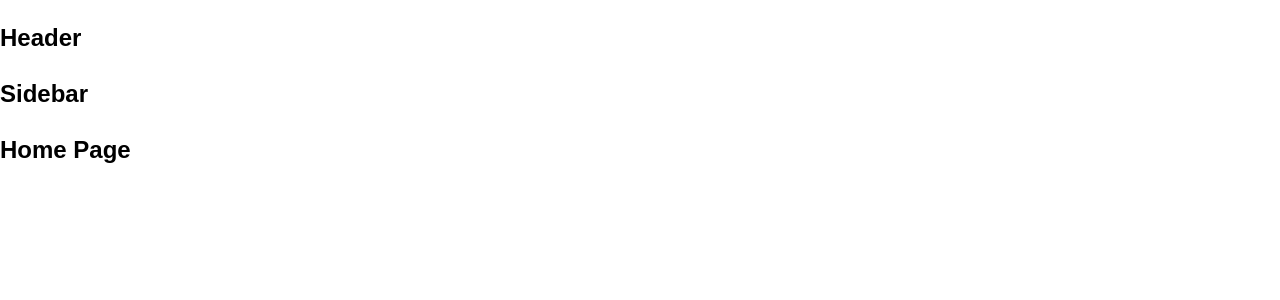
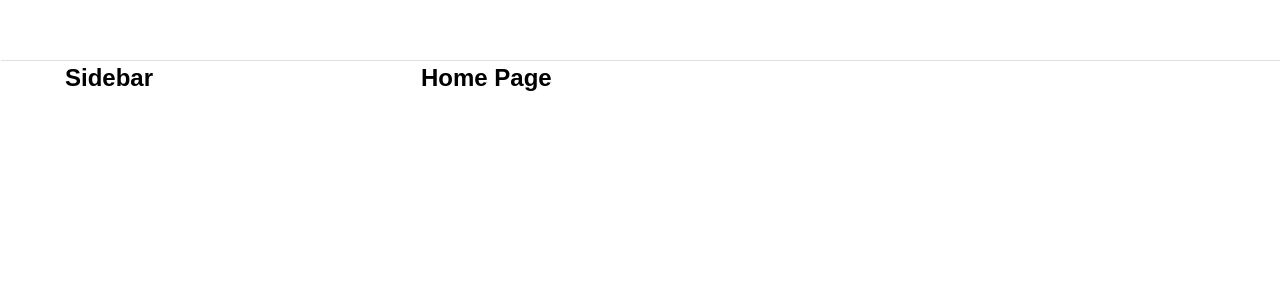
Before and after one commit to tduy30398/tiktok-ui, a React (Create React App) app: page / in a window 1280 px wide. Shown: the top 300 px of the page. Built offline with nearby package versions, Linux system fonts and the light colour scheme; a web font is replaced by a local one.

Commit message:
96. Dựng khung Layout mặc định

```diff
--- a/package.json
+++ b/package.json
@@ -6,6 +6,7 @@
     "@testing-library/jest-dom": "^5.16.5",
     "@testing-library/react": "^13.4.0",
     "@testing-library/user-event": "^13.5.0",
+    "classnames": "^2.3.1",
     "normalize.css": "^8.0.1",
     "react": "^18.2.0",
     "react-dom": "^18.2.0",
--- a/public/index.html
+++ b/public/index.html
@@ -5,10 +5,7 @@
         <link rel="icon" href="%PUBLIC_URL%/favicon.ico" />
         <meta name="viewport" content="width=device-width, initial-scale=1" />
         <meta name="theme-color" content="#000000" />
-    <meta
-      name="description"
-      content="Web site created using create-react-app"
-    />
+        <meta name="description" content="Web site created using create-react-app" />
         <link rel="apple-touch-icon" href="%PUBLIC_URL%/logo192.png" />
         <!--
       manifest.json provides metadata used when your web app is installed on a
@@ -24,7 +21,7 @@
       work correctly both with client-side routing and a non-root public URL.
       Learn how to configure a non-root public URL by running `npm run build`.
     -->
-    <title>React App</title>
+        <title>Tiktok - Make Your Day</title>
     </head>
     <body>
         <noscript>You need to enable JavaScript to run this app.</noscript>
@@ -38,6 +35,5 @@
 
       To begin the development, run `npm start` or `yarn start`.
       To create a production bundle, use `npm run build` or `yarn build`.
-    -->
-  </body>
+    --></body>
 </html>
--- a/src/components/GlobalStyles/GlobalStyles.scss
+++ b/src/components/GlobalStyles/GlobalStyles.scss
@@ -3,9 +3,15 @@
 
 :root {
     --primary: #fe2c55;
+
+    //Default layout:
+    --default-layout-header-height: 60px;
+    --default-layout-width: 1150px;
 }
 
 * {
+    margin: 0;
+    padding: 0;
     box-sizing: border-box;
 }
 
--- /dev/null
+++ b/src/components/Layout/DefaultLayout/DefaultLayout.module.scss
@@ -0,0 +1,14 @@
+.wrapper {
+    display: flex;
+    flex-direction: column;
+    align-items: center;
+}
+
+.container {
+    width: var(--default-layout-width);
+    display: flex;
+}
+
+.content {
+    flex: 1;
+}
--- /dev/null
+++ b/src/components/Layout/DefaultLayout/Sidebar/Sidebar.module.scss
@@ -0,0 +1,3 @@
+.wrapper {
+    width: 356px;
+}
--- a/src/components/Layout/DefaultLayout/Sidebar/index.js
+++ b/src/components/Layout/DefaultLayout/Sidebar/index.js
@@ -1,5 +1,14 @@
+import classNames from 'classnames/bind';
+import styles from './Sidebar.module.scss';
+
+const cx = classNames.bind(styles);
+
 function Sidebar() {
-    return <h2>Sidebar</h2>;
+    return (
+        <aside className={cx('wrapper')}>
+            <h2>Sidebar</h2>
+        </aside>
+    );
 }
 
 export default Sidebar;
--- a/src/components/Layout/DefaultLayout/index.js
+++ b/src/components/Layout/DefaultLayout/index.js
@@ -1,13 +1,17 @@
 import Header from '~/components/Layout/components/Header';
 import Sidebar from './Sidebar';
+import styles from './DefaultLayout.module.scss';
+import classNames from 'classnames/bind';
+
+const cx = classNames.bind(styles);
 
 function DefaultLayout({ children }) {
     return (
-        <div>
+        <div className={cx('wrapper')}>
             <Header />
-            <div className="container">
+            <div className={cx('container')}>
                 <Sidebar />
-                <div className="content">{children}</div>
+                <div className={cx('content')}>{children}</div>
             </div>
         </div>
     );
--- a/src/components/Layout/HeaderOnly/index.js
+++ b/src/components/Layout/HeaderOnly/index.js
@@ -1,6 +1,6 @@
 import Header from '~/components/Layout/components/Header';
 
-function DefaultLayout({ children }) {
+function HeaderOnly({ children }) {
     return (
         <div>
             <Header />
@@ -11,4 +11,4 @@
     );
 }
 
-export default DefaultLayout;
+export default HeaderOnly;
--- /dev/null
+++ b/src/components/Layout/components/Header/Header.module.scss
@@ -0,0 +1,11 @@
+.wrapper {
+    height: var(--default-layout-header-height);
+    box-shadow: 1px 1px rgb(0 0 0 / 12%);
+    display: flex;
+    justify-content: center;
+    width: 100%;
+}
+.inner {
+    height: 100%;
+    width: var(--default-layout-width);
+}
--- a/src/components/Layout/components/Header/index.js
+++ b/src/components/Layout/components/Header/index.js
@@ -1,5 +1,14 @@
+import classNames from 'classnames/bind';
+import styles from './Header.module.scss';
+
+const cx = classNames.bind(styles);
+
 function Header() {
-    return <h2>Header</h2>;
+    return (
+        <header className={cx('wrapper')}>
+            <div className={cx('inner')}></div>
+        </header>
+    );
 }
 
 export default Header;
```
Also changed, not shown: 1 other file (tests, documents, lock files or other folders). Lines whose indentation alone changed are shown as unchanged.
